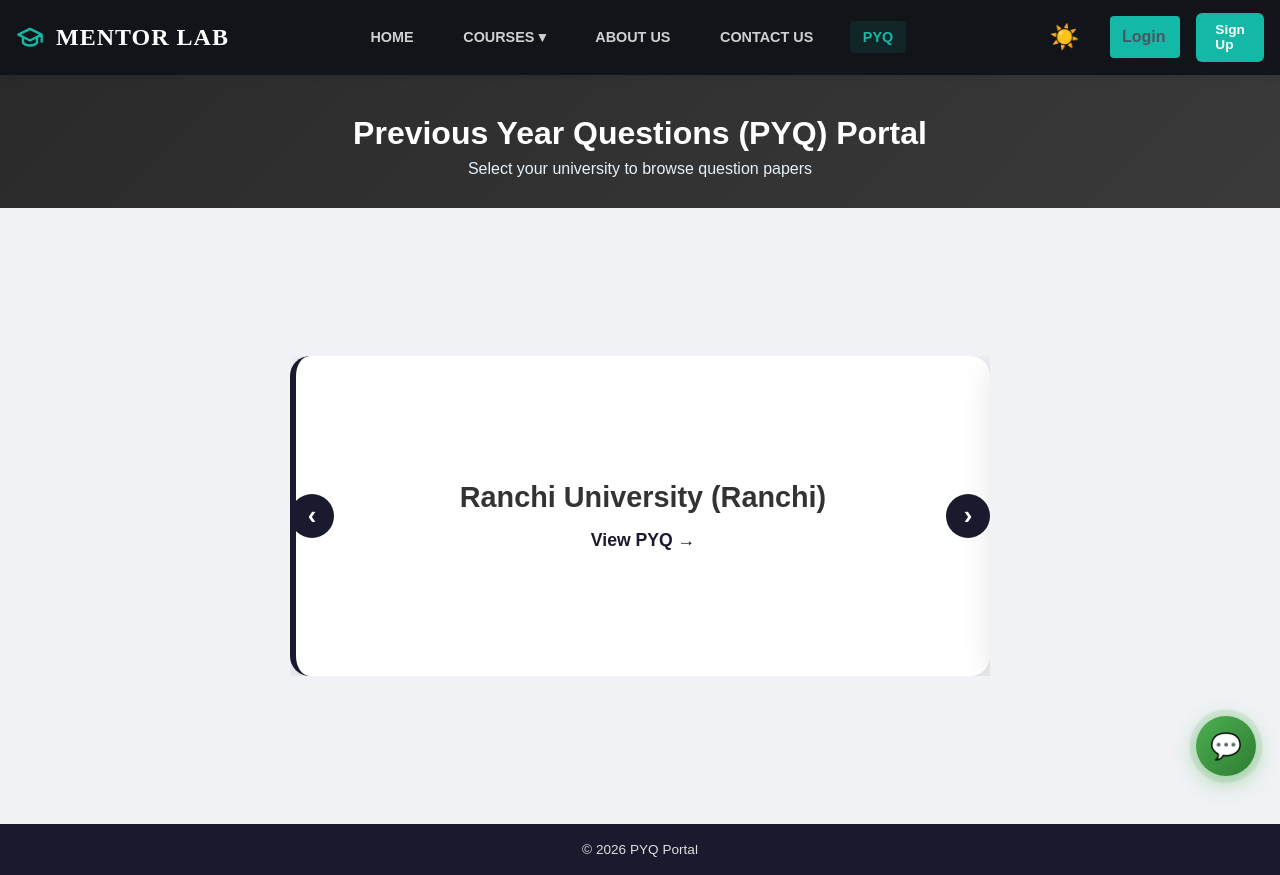
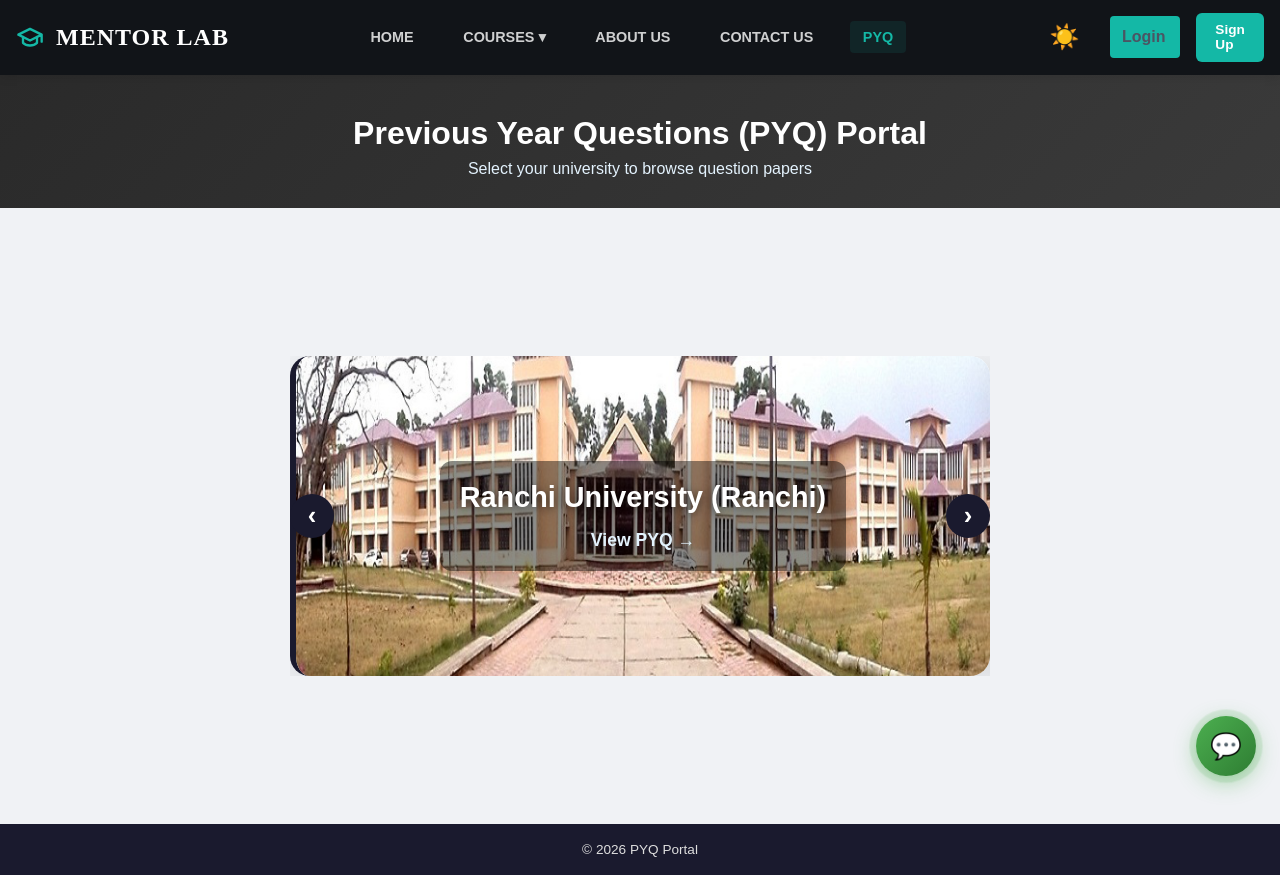
Before and after one commit to Manish-Raj18/mentor-lab, a React (Vite) app in the folder Monitor Lab/frontend/: page /pyq in a window 1280 px wide. Built offline with nearby package versions, Linux system fonts and the light colour scheme.

Commit message:
feat: add Ranchi University image card to PYQ page

```diff
--- a/Monitor Lab/frontend/src/css_files/pyq.css
+++ b/Monitor Lab/frontend/src/css_files/pyq.css
@@ -137,6 +137,8 @@
   flex-shrink: 0;
   width: 100%;
   min-height: 320px;
+  position: relative;
+  overflow: hidden;
   display: flex;
   flex-direction: column;
   align-items: center;
@@ -164,6 +166,26 @@
   box-shadow: 0 10px 40px rgba(0, 0, 0, 0.15);
 }
 
+.pyq-page .uni-card img.uni-card-img {
+  position: absolute;
+  inset: 0;
+  width: 100%;
+  height: 100%;
+  object-fit: cover;
+}
+
+.pyq-page .uni-card-content {
+  position: relative;
+  z-index: 1;
+  display: flex;
+  flex-direction: column;
+  gap: 16px;
+  align-items: center;
+  padding: 20px;
+  border-radius: 12px;
+  background: rgba(0, 0, 0, 0.45);
+}
+
 .pyq-page .uni-card h2 {
   font-size: 1.8rem;
   margin: 0;
@@ -174,6 +196,15 @@
   font-weight: 600;
   font-size: 1.1rem;
   margin: 0;
+}
+
+.pyq-page .uni-card .uni-card-content h2 {
+  color: #fff;
+  text-shadow: 0 2px 8px rgba(0, 0, 0, 0.6);
+}
+
+.pyq-page .uni-card .uni-card-content p {
+  color: #e3f2fd;
 }
 
 /* ===== Courses Page ===== */
--- a/Monitor Lab/frontend/src/pages/PYQ.jsx
+++ b/Monitor Lab/frontend/src/pages/PYQ.jsx
@@ -5,7 +5,7 @@ import "../css_files/pyq.css";
 const API_BASE = "/api";
 
 const universities = [
-  { id: "ranchi", name: "Ranchi University (Ranchi)" },
+  { id: "ranchi", name: "Ranchi University (Ranchi)", image: "ranchi-university.jpg" },
   { id: "vbu", name: "Vinoba Bhave University (VBU, Hazaribagh)" },
   { id: "dspmu", name: "Dr. Shyama Prasad Mukherjee University (DSPMU, Ranchi)" },
   { id: "bbmku", name: "Binod Bihari Mahto Koyalanchal University (BBMKU, Dhanbad)" },
@@ -219,8 +219,11 @@ const PYQ = () => {
               className="uni-card"
               onClick={() => setSelectedUni(uni.id)}
             >
-              <h2>{uni.name}</h2>
-              <p>View PYQ &rarr;</p>
+              {uni.image && <img src={uni.image} alt={uni.name} className="uni-card-img" />}
+              <div className="uni-card-content">
+                <h2>{uni.name}</h2>
+                <p>View PYQ &rarr;</p>
+              </div>
             </button>
           ))}
         </main>
```
Also changed, not shown: Monitor Lab/frontend/public/ranchi-university.jpg (added).
